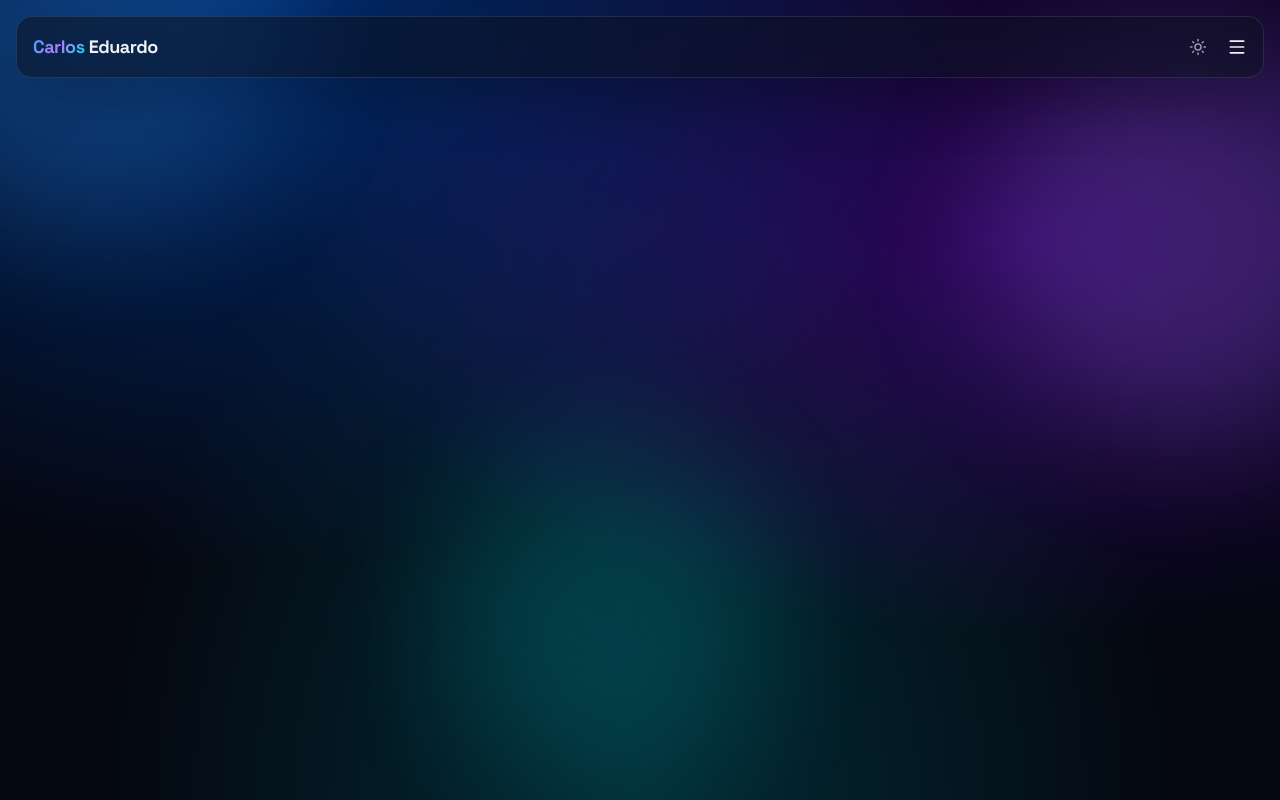
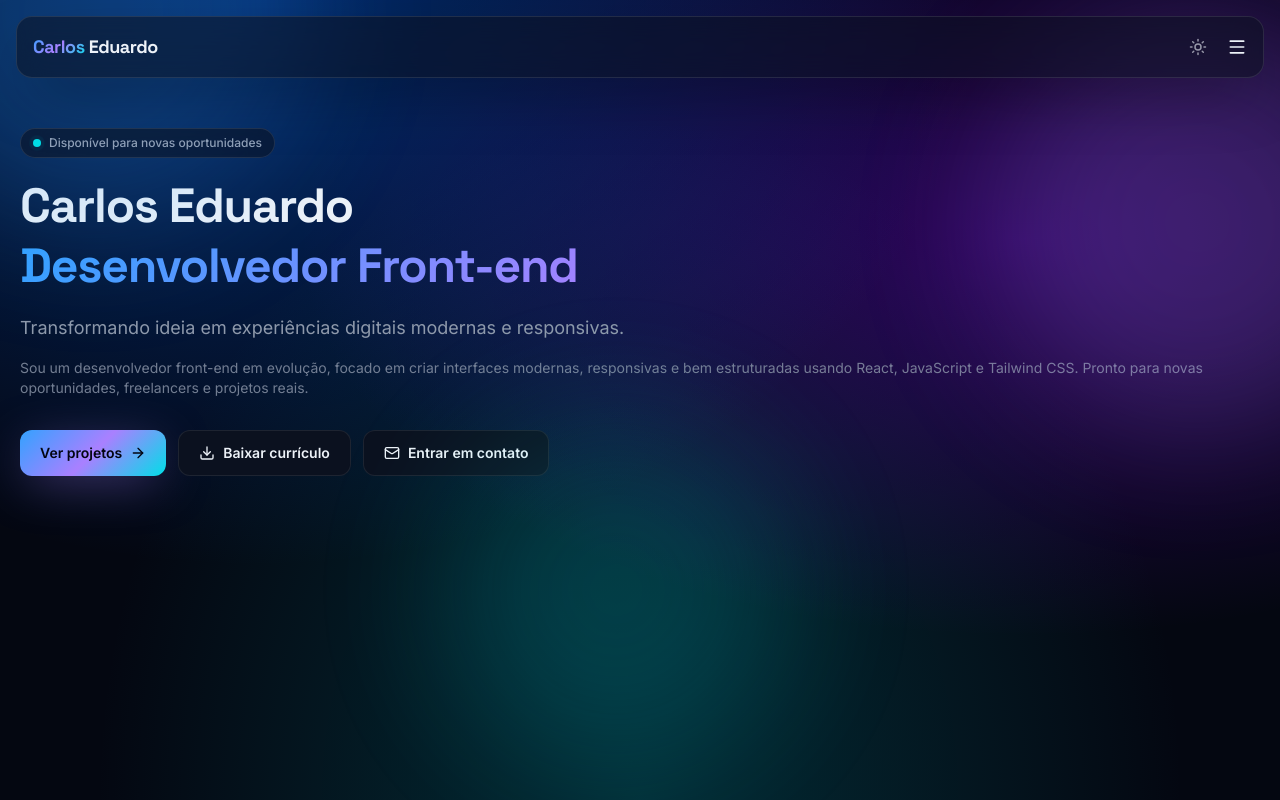
Before and after one commit to Carlosmveloso/portfolio, a React (Vite) app: page / in a window 1280 px wide. Built offline with nearby package versions, Linux system fonts and the light colour scheme.

Commit message:
name, role, bio, buttons complete, without links

```diff
--- a/src/components/Hero.jsx
+++ b/src/components/Hero.jsx
@@ -1,11 +1,56 @@
+import { ArrowRight, Download, Mail } from "lucide-react";
+
+import { profile } from "../data/profile";
+
 function Hero() {
   return (
     <>
-      <section id="home" className="relative min-h-screen overflow-hidden bg-background bg-gradient-hero text-foreground">
+      <section
+        id="home"
+        className="relative min-h-screen overflow-hidden bg-background bg-gradient-hero text-foreground"
+      >
         <section>
           <div className="pointer-events-none absolute -top-32 -left-32 h-96 w-96 rounded-full bg-blue opacity-20 blur-3xl animate-blob" />
           <div className="pointer-events-none absolute top-20 -right-20 h-96 w-96 rounded-full bg-purple opacity-20 blur-3xl animate-blob [animation-delay:-6s]" />
           <div className="pointer-events-none absolute bottom-0 left-1/3 rounded-full w-80 h-80 bg-cyan opacity-[0.15] blur-3xl animate-blob [animation-delay:-12s]" />
+        </section>
+        <section className="pt-32 pb-20 px-5">
+          <div className="inline-flex items-center gap-2 rounded-full glass mb-6 px-3 py-1.5 text-xs font-medium text-slate-400 backdrop-blur-md">
+            <span className="relative flex h-2 w-2">
+              <span className="absolute inline-flex w-full h-full bg-cyan animate-ping rounded-full opacity-75"></span>
+              <span className="relative inline-flex h-2 w-2 rounded-full bg-cyan"></span>
+            </span>
+            <p>Disponível para novas oportunidades</p>
+          </div>
+          <section>
+            <h1 className="flex flex-col gap-3 font-head font-bold tracking-tight text-5xl text-balance text-foreground">
+              <span>{profile.name}</span>
+              <span className="bg-gradient-primary bg-clip-text text-transparent">
+                {profile.role}
+              </span>
+            </h1>
+            <p className="mt-6 text-muted-foreground text-lg text-balance">
+              Transformando ideia em experiências digitais modernas e
+              responsivas.
+            </p>
+            <p className="mt-4 text-sm text-muted-foreground/80">
+              {profile.bio}
+            </p>
+            <div className="flex flex-wrap gap-3 mt-8">
+              <button className="flex gap-2 items-center px-5 py-3 bg-gradient-primary rounded-xl text-sm text-primary-foreground font-semibold shadow-glow">
+                Ver projetos <ArrowRight size={16} />
+              </button>
+              <a
+                className="flex gap-2 items-center px-5 py-3 text-sm font-semibold border border-border bg-card rounded-xl"
+                href=""
+              >
+                <Download size={16} /> Baixar currículo
+              </a>
+              <button className="flex gap-2 items-center px-5 py-3 text-sm font-semibold border border-border bg-card rounded-xl">
+                <Mail size={16}/> Entrar em contato
+              </button>
+            </div>
+          </section>
         </section>
       </section>
     </>
--- a/src/data/profile.js
+++ b/src/data/profile.js
@@ -3,7 +3,7 @@ export const profile = {
   role: "Desenvolvedor Front-end",
   location: "João Pessoa, PB, Brasil",
   area: "Front-end",
-  level: 'Junior',
+  level: "Júnior",
   availability: "Emprego, Freelancer e Projetos",
   stack: ["React", "JavaScript", "Tailwind CSS", "Node.js"],
   bio: "Sou um desenvolvedor front-end em evolução, focado em criar interfaces modernas, responsivas e bem estruturadas usando React, JavaScript e Tailwind CSS. Pronto para novas oportunidades, freelancers e projetos reais.",
--- a/src/styles/globals.css
+++ b/src/styles/globals.css
@@ -12,10 +12,12 @@
   --color-foreground: #edf2f8; /*TExto principal em dark mode*/
   --color-card: #0b111f; /*Cards, header glass e superfícies*/
   --color-primary: #7f9dff; /*Focus ring e elemento primário semântico*/
+  --color-primary-foreground: #020511;
   --color-muted-secundary: #141a29; /*Faixas alternativas e chips*/
   --color-muted-foreground: #8e99ab; /*Texto secundários*/
   --color-accent: #00d1da; /*Ênfase ciano e feedback*/
   --color-destructive: #f94144; /*Erro em dark mode*/
+  --color-border: #ffffff14;
   --color-blue: #33a2ff; /*Gradiente dark*/
   --color-purple: #a980ff; /*Gradiente dark e glow*/
   --color-cyan: #00dfe8; /*Gradiente dark e status online*/
@@ -36,6 +38,7 @@
 
   /*Shadows*/
   --shadow-elegant: 0 25px 60px -20px rgb(0 0 0 / 60%);
+  --shadow-glow: 0 10px 50px -10px #a980ff80;
 }
 
 .light {
@@ -54,7 +57,7 @@
   --color-accent-foreground: #050b18;
   --color-destructive: #f52027;
   --color-destructive-foreground: #fcfcfc;
-  --color-border: #dadee5;
+  --border: #dadee5;
   --color-input: #dadee5;
   --color-ring: #445def;
   --color-blue: #0092fb;
```
